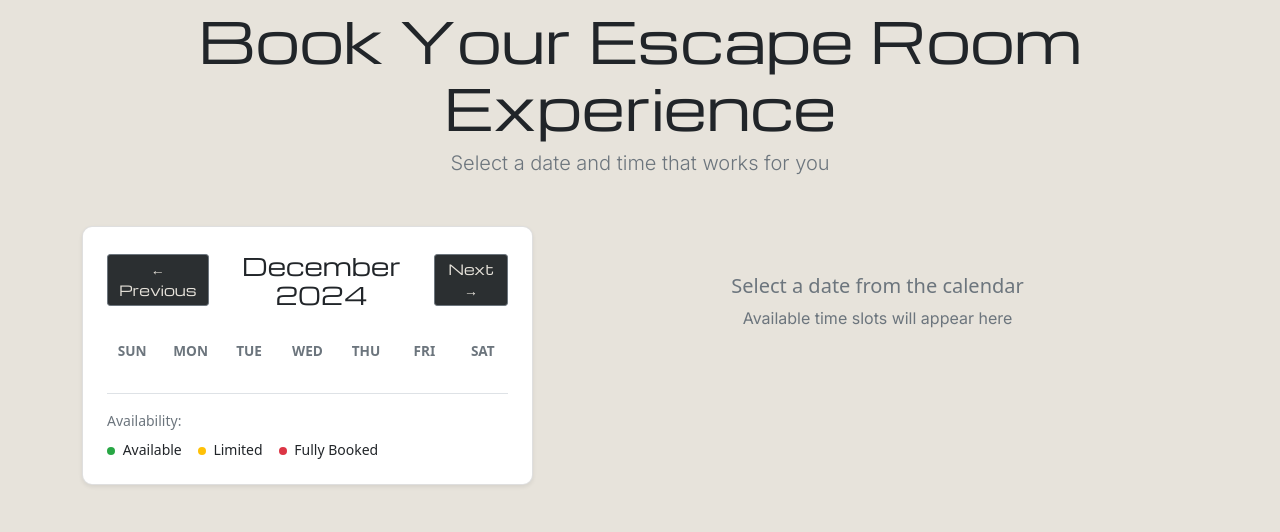
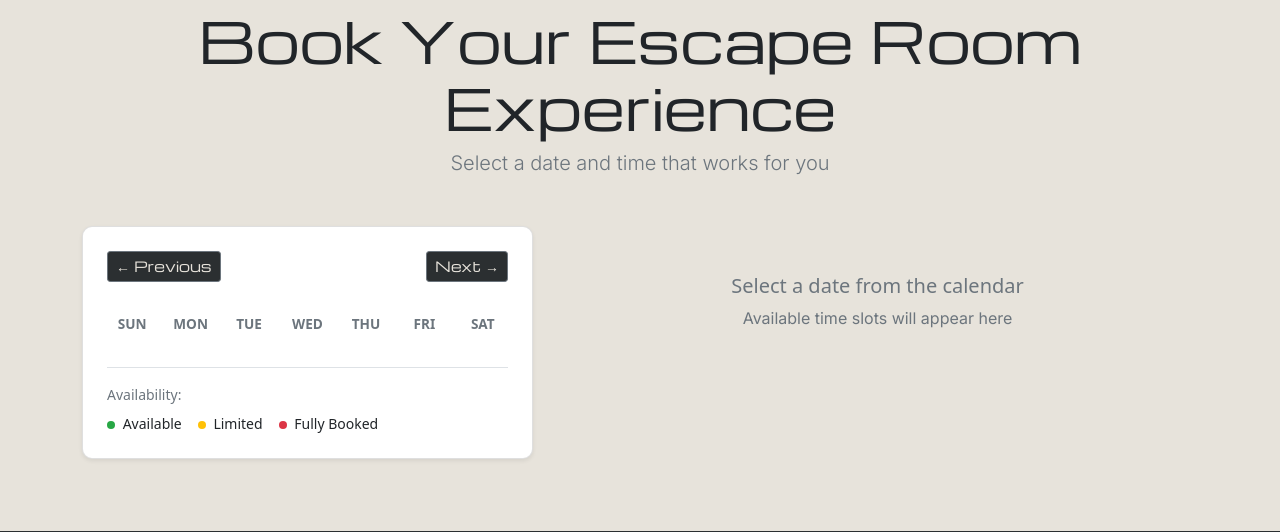
Before and after one commit to Richardbrown85/housemd_escape_room_project, a Django app: template housemd_escape_room/templates/housemd_escape_room/booking.html in a window 1280 px wide. Shown: the part 102-634 px from the top of the page. Run offline with Django 4.2, Linux system fonts and the light colour scheme; the template is opened without the code that fills it: values that come from a table or form of the project are taken from there, others are empty; tables that the repository leaves empty hold one stand-in row (values such as "Sample post"); some libraries are stand-ins or nearby versions.

```diff
--- a/housemd_escape_room/templates/housemd_escape_room/booking.html
+++ b/housemd_escape_room/templates/housemd_escape_room/booking.html
@@ -23,7 +23,7 @@
                         <button id="prevMonth" class="btn btn-outline-secondary btn-sm">
                             ← <span id="btn-text">Previous</span>
                         </button>
-                        <h4 id="currentMonth" class="mb-0 text-center">December 2024</h4>
+                        <h4 id="currentMonth" class="mb-0 text-center"></h4>
                         <button id="nextMonth" class="btn btn-outline-secondary btn-sm">
                             <span id="btn-text">Next</span> →
                         </button>
```
Also changed, not shown: README.md, 1 other file.
